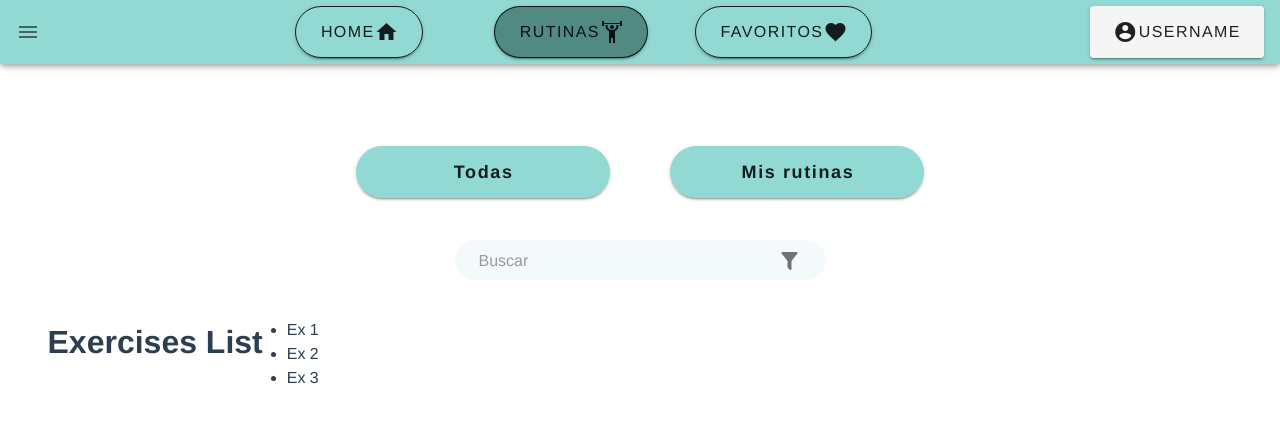
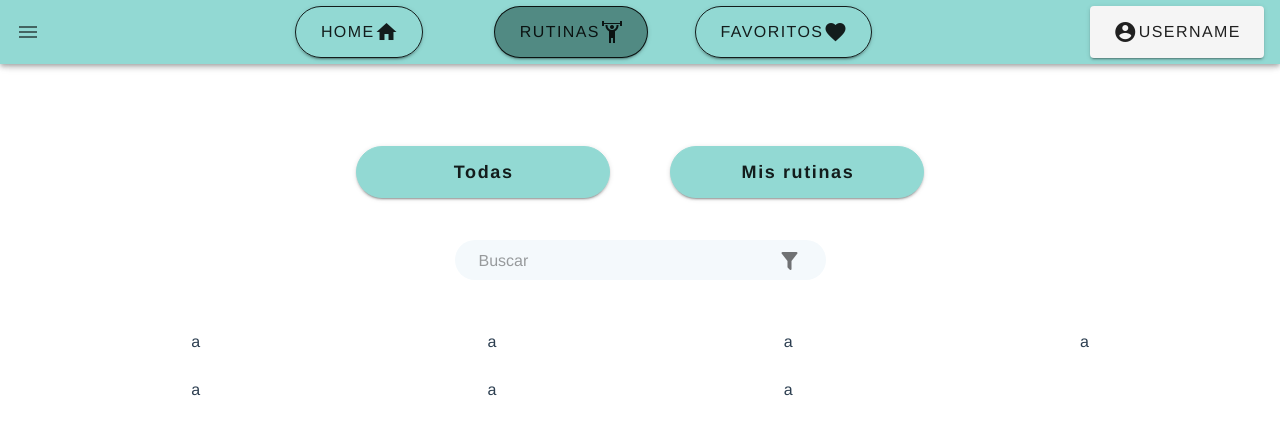
Before and after one commit to daguichi/mygym-web, a Vue app: page /routines in a window 1280 px wide. Shown: the top 434 px of the page. Built offline with nearby package versions, Linux system fonts and the light colour scheme.

Commit message:
sigue sin funcionar router

```diff
--- a/src/App.vue
+++ b/src/App.vue
@@ -1,6 +1,6 @@
 <template>
   <div id="app">
-    <router-view :key ="$route.path"/>
+    <router-view :key="$route.fullPath"></router-view>
   </div>
 </template>
 
--- a/src/components/navBar.vue
+++ b/src/components/navBar.vue
@@ -7,7 +7,7 @@
 
     <v-row>
       <v-col>
-        <router-link to="/home">
+        <router-link :to="{path: '/home',}">
           <v-btn v-if="actualPage === 'home'" elevation="2" flat outlined rounded x-large class="darkBackground" >
             Home
             <v-icon> right mdi-home</v-icon>
@@ -18,7 +18,7 @@
         </router-link>
       </v-col>
       <v-col>
-        <router-link to="/routines">
+        <router-link :to="{path: '/routines',}">
           <v-btn v-if="actualPage === 'rutinas'" elevation="2" rounded outlined x-large class="darkBackground">
             Rutinas
             <v-icon> right mdi-weight-lifter</v-icon>
@@ -30,7 +30,7 @@
         </router-link>
       </v-col>
       <v-col>
-        <router-link to="/favorites">
+        <router-link :to="{path: '/favorites',}">
           <v-btn v-if="actualPage === 'favoritos'" elevation="2" rounded outlined x-large class="darkBackground">
             Favoritos
             <v-icon> right mdi-heart </v-icon>
--- a/src/main.js
+++ b/src/main.js
@@ -3,6 +3,8 @@ import App from './App.vue'
 import vuetify from './plugins/vuetify'
 import router from './router'
 import store from './store'
+
+Vue.config.productionTip = false;
 
 new Vue({
   vuetify,
--- a/src/views/Home.vue
+++ b/src/views/Home.vue
@@ -2,42 +2,26 @@
   <v-app>
     <navBar actualPage="home"></navBar>
     <!--      no se pq pero hay que meter un br aca pq sino la lavbar tapa la palabra destacados-->
-    <br>
-    <br>
-    <br>
+    <br />
+    <br />
+    <br />
     <v-container>
       <v-row><p class="font-weight-black">destacados</p></v-row>
       <v-row>
-      <v-col
-          v-for="n in 3"
-          :key="n"
-          cols="4"
-      >
+        <v-col v-for="n in 3" :key="n" cols="4">
           <ExcercisesCard></ExcercisesCard>
         </v-col>
       </v-row>
       <v-row><p class="font-weight-black">mis rutinas</p></v-row>
       <v-row>
-
-      <v-col
-          v-for="n in 3"
-          :key="n"
-          cols="4"
-      >
+        <v-col v-for="n in 3" :key="n" cols="4">
           <ExcercisesCard></ExcercisesCard>
-
         </v-col>
       </v-row>
       <v-row><p class="font-weight-black">rutinas realizadas</p></v-row>
       <v-row>
-
-      <v-col
-          v-for="n in 3"
-          :key="n"
-          cols="4"
-      >
+        <v-col v-for="n in 3" :key="n" cols="4">
           <ExcercisesCard></ExcercisesCard>
-
         </v-col>
       </v-row>
       <create-button></create-button>
@@ -51,10 +35,12 @@ import ExcercisesCard from "../components/ExcercisesCard";
 import CreateButton from "../components/CreateButton";
 export default {
   name: "Home",
-  components:{navBar,ExcercisesCard, CreateButton}
-}
+  data() {
+    return {};
+  },
+  components: { navBar, ExcercisesCard, CreateButton },
+};
 </script>
 
 <style scoped>
-
 </style>
--- a/src/views/Routines.vue
+++ b/src/views/Routines.vue
@@ -34,12 +34,14 @@
                   ></v-text-field>
         </v-col>
       </v-row>
-      <v-row v-if="!loading">
-
-        <h1>Exercises List</h1>
-        <ul>
-          <li v-for="exercise in exercises" :key="exercise.id">{{ exercise.title}}</li>
-        </ul>
+      <v-row>
+        <v-col cols ="3">a</v-col>
+        <v-col cols ="3">a</v-col>
+        <v-col cols ="3">a</v-col>
+        <v-col cols ="3">a</v-col>
+        <v-col cols ="3">a</v-col>
+        <v-col cols ="3">a</v-col>
+        <v-col cols ="3">a</v-col>
 
       </v-row>
     </v-container>
@@ -66,11 +68,13 @@ export default {
         exercises: state => state.exercises
     }),
   },
+  /*
   async created() {
     this.loading = true;
     await this.fetchExercises()
     this.loading = false;
   }
+  */
 };
 </script>
 
```
Also changed, not shown: src/router/index.js (+5 -4 lines), consultas.txt. Lines whose indentation alone changed are shown as unchanged.
